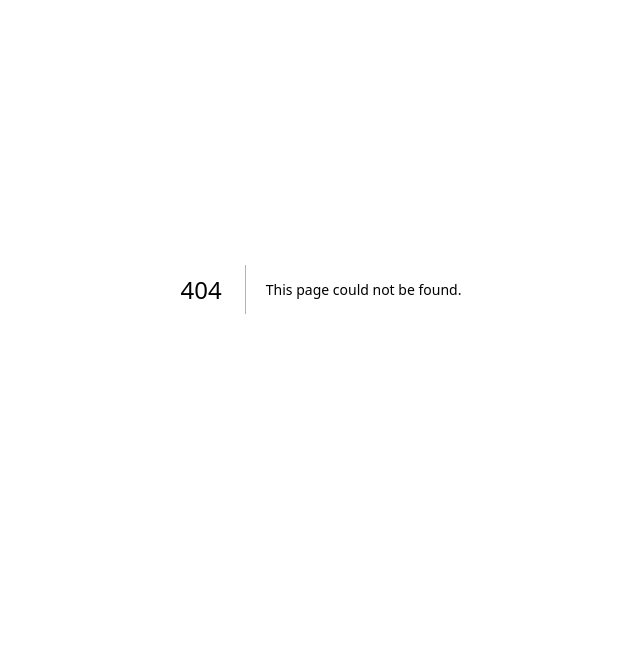
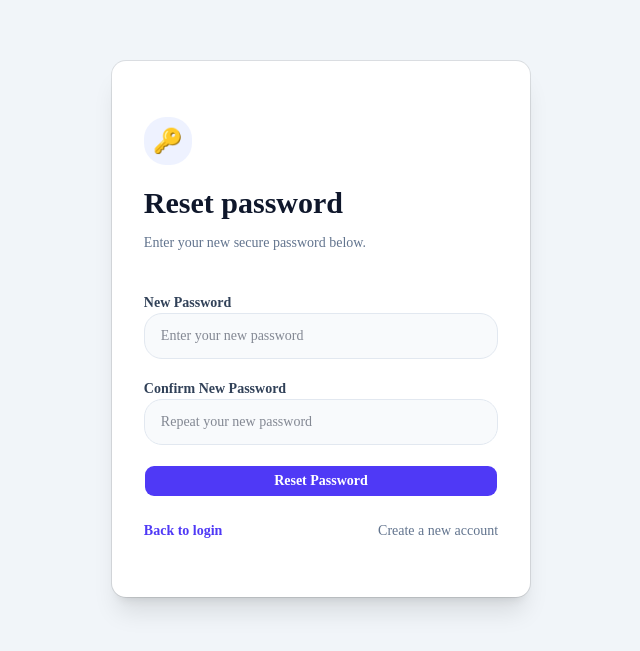
Before and after one commit to selamawitk/Legal-Buddy, a Next.js app in the folder frontend/: page /reset-password in a window 1280 px wide. Before the commit this address had no page. Shown: the part 111-762 px from the top of the page, without its empty margins (319-959 px from the left). Built offline with nearby package versions, Linux system fonts and the light colour scheme.

Commit message:
feat: forgot password and reset password pages

```diff
--- /dev/null
+++ b/frontend/src/app/(auth)/forgot-password/page.tsx
@@ -0,0 +1,71 @@
+"use client";
+
+import React, { useState } from "react";
+import Link from "next/link";
+import { Button } from "@/components/ui/button";
+import { Card, CardContent, CardHeader, CardTitle, CardDescription } from "@/components/ui/card";
+
+export default function ForgotPasswordPage() {
+  const [email, setEmail] = useState("");
+  const [isSubmitted, setIsSubmitted] = useState(false);
+
+  const handleSubmit = (event: React.FormEvent<HTMLFormElement>) => {
+    event.preventDefault();
+
+    if (!email.trim()) {
+      return;
+    }
+
+    setIsSubmitted(true);
+  };
+
+  return (
+    <div className="mx-auto flex min-h-screen items-center justify-center px-4 py-12 sm:px-6 lg:px-8">
+      <Card className="w-full max-w-md border-slate-200 bg-white shadow-xl">
+        <CardHeader className="px-8 pt-10">
+          <div className="flex h-12 w-12 items-center justify-center rounded-3xl bg-amber-50 text-2xl">🔐</div>
+          <CardTitle className="mt-4 text-3xl font-bold text-slate-900">Password recovery</CardTitle>
+          <CardDescription className="mt-2 text-sm text-slate-500">
+            Enter your registered email and we will send a secure recovery verification link.
+          </CardDescription>
+        </CardHeader>
+
+        <CardContent className="space-y-6 px-8 pb-10 pt-6">
+          {isSubmitted ? (
+            <div className="rounded-3xl border border-emerald-200 bg-emerald-50 p-5 text-sm text-emerald-900">
+              <p className="font-semibold">Recovery link dispatched</p>
+              <p className="mt-2 text-slate-700">
+                A secure verification node has been sent to <span className="font-semibold">{email}</span>. Please check your inbox.
+              </p>
+            </div>
+          ) : (
+            <form onSubmit={handleSubmit} className="space-y-5">
+              <div className="space-y-2">
+                <label className="text-sm font-semibold text-slate-700">Registered Email Address</label>
+                <input
+                  type="email"
+                  value={email}
+                  onChange={(event) => setEmail(event.target.value)}
+                  placeholder="you@example.com"
+                  className="w-full rounded-2xl border border-slate-200 bg-slate-50 px-4 py-3 text-sm text-slate-900 focus:border-indigo-500 focus:outline-none focus:ring-2 focus:ring-indigo-500/20"
+                />
+              </div>
+              <Button type="submit" className="w-full bg-indigo-600 text-white hover:bg-indigo-700 px-4 py-3 font-semibold">
+                Send recovery link
+              </Button>
+            </form>
+          )}
+
+          <div className="flex flex-col gap-3 text-sm text-slate-600 sm:flex-row sm:justify-between">
+            <Link href="/login" className="text-indigo-600 hover:text-indigo-700 font-semibold">
+              Back to login
+            </Link>
+            <Link href="/register" className="text-slate-500 hover:text-slate-700">
+              Create a new account
+            </Link>
+          </div>
+        </CardContent>
+      </Card>
+    </div>
+  );
+}
--- /dev/null
+++ b/frontend/src/app/(auth)/reset-password/page.tsx
@@ -0,0 +1,107 @@
+"use client";
+
+import React, { useState } from "react";
+import Link from "next/link";
+import { useRouter } from "next/navigation";
+import { Button } from "@/components/ui/button";
+import { Card, CardContent, CardDescription, CardHeader, CardTitle } from "@/components/ui/card";
+
+export default function ResetPasswordPage() {
+  const router = useRouter();
+  const [password, setPassword] = useState("");
+  const [confirmPassword, setConfirmPassword] = useState("");
+  const [error, setError] = useState<string | null>(null);
+  const [isSubmitted, setIsSubmitted] = useState(false);
+
+  const handleSubmit = (event: React.FormEvent<HTMLFormElement>) => {
+    event.preventDefault();
+
+    if (!password.trim() || !confirmPassword.trim()) {
+      setError("Please fill in all fields.");
+      return;
+    }
+
+    if (password.length < 8) {
+      setError("Password must be at least 8 characters.");
+      return;
+    }
+
+    if (password !== confirmPassword) {
+      setError("Passwords do not match.");
+      return;
+    }
+
+    setError(null);
+    setIsSubmitted(true);
+
+    setTimeout(() => {
+      router.push("/login");
+    }, 2000);
+  };
+
+  return (
+    <div className="mx-auto flex min-h-screen items-center justify-center px-4 py-12 sm:px-6 lg:px-8">
+      <Card className="w-full max-w-md border-slate-200 bg-white shadow-xl">
+        <CardHeader className="px-8 pt-10">
+          <div className="flex h-12 w-12 items-center justify-center rounded-3xl bg-indigo-50 text-2xl">🔑</div>
+          <CardTitle className="mt-4 text-3xl font-bold text-slate-900">Reset password</CardTitle>
+          <CardDescription className="mt-2 text-sm text-slate-500">
+            Enter your new secure password below.
+          </CardDescription>
+        </CardHeader>
+
+        <CardContent className="space-y-6 px-8 pb-10 pt-6">
+          {isSubmitted ? (
+            <div className="rounded-3xl border border-emerald-200 bg-emerald-50 p-5 text-sm">
+              <p className="font-semibold text-emerald-900">Password reset successfully!</p>
+              <p className="mt-2 text-slate-700">Redirecting you to login...</p>
+            </div>
+          ) : (
+            <form onSubmit={handleSubmit} className="space-y-5">
+              {error ? (
+                <div className="rounded-2xl border border-rose-200 bg-rose-50 px-4 py-3 text-sm font-medium text-rose-700">
+                  {error}
+                </div>
+              ) : null}
+
+              <div className="space-y-2">
+                <label className="text-sm font-semibold text-slate-700">New Password</label>
+                <input
+                  type="password"
+                  value={password}
+                  onChange={(event) => setPassword(event.target.value)}
+                  placeholder="Enter your new password"
+                  className="w-full rounded-2xl border border-slate-200 bg-slate-50 px-4 py-3 text-sm text-slate-900 focus:border-indigo-500 focus:outline-none focus:ring-2 focus:ring-indigo-500/20"
+                />
+              </div>
+
+              <div className="space-y-2">
+                <label className="text-sm font-semibold text-slate-700">Confirm New Password</label>
+                <input
+                  type="password"
+                  value={confirmPassword}
+                  onChange={(event) => setConfirmPassword(event.target.value)}
+                  placeholder="Repeat your new password"
+                  className="w-full rounded-2xl border border-slate-200 bg-slate-50 px-4 py-3 text-sm text-slate-900 focus:border-indigo-500 focus:outline-none focus:ring-2 focus:ring-indigo-500/20"
+                />
+              </div>
+
+              <Button type="submit" className="w-full bg-indigo-600 text-white hover:bg-indigo-700 px-4 py-3 font-semibold">
+                Reset Password
+              </Button>
+            </form>
+          )}
+
+          <div className="flex flex-col gap-3 text-sm text-slate-600 sm:flex-row sm:justify-between">
+            <Link href="/login" className="text-indigo-600 hover:text-indigo-700 font-semibold">
+              Back to login
+            </Link>
+            <Link href="/register" className="text-slate-500 hover:text-slate-700">
+              Create a new account
+            </Link>
+          </div>
+        </CardContent>
+      </Card>
+    </div>
+  );
+}
```
